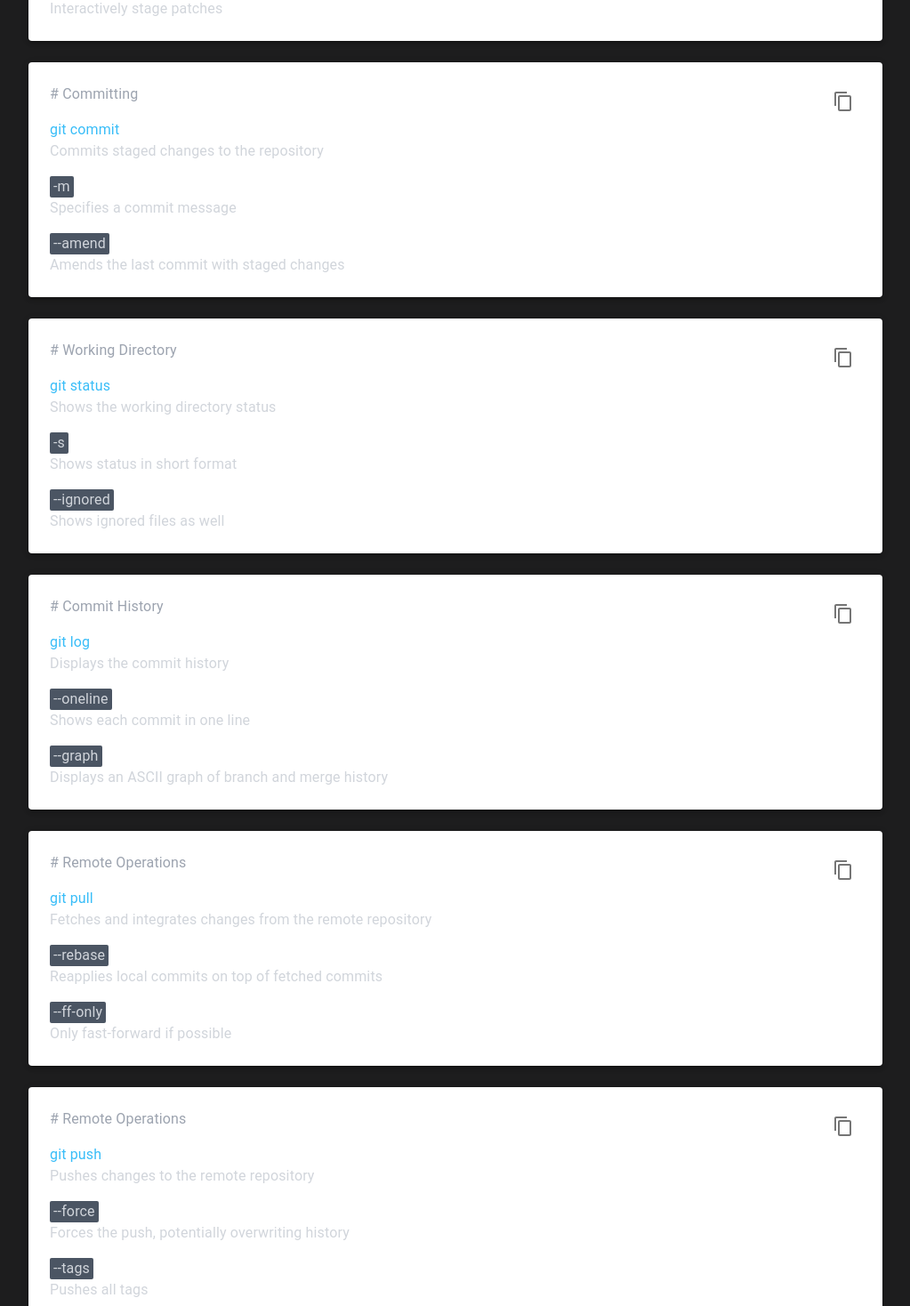
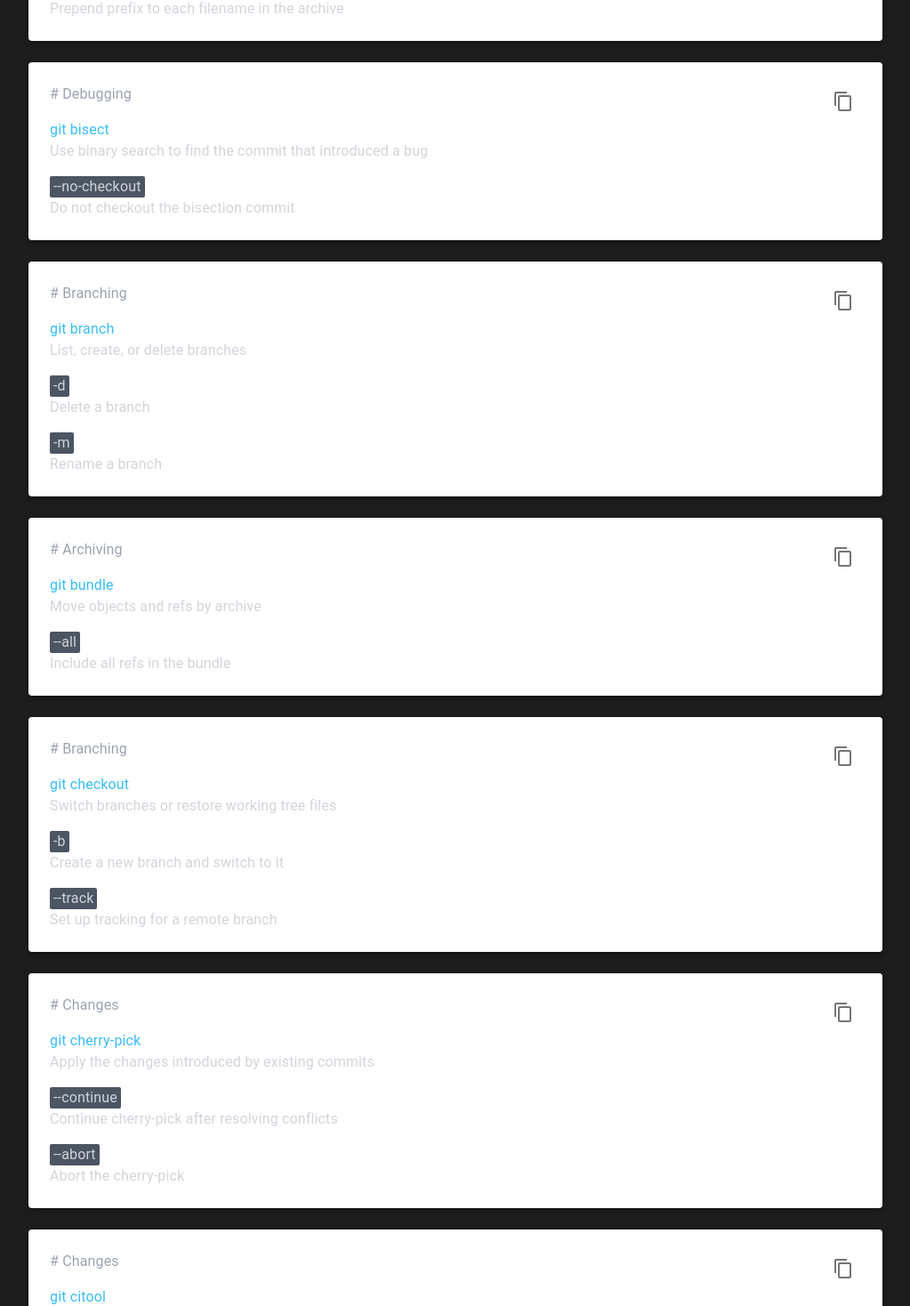
Before and after one commit to islamCodehood/get-git, a Next.js app: page / in a window 1280 px wide. Shown: the part 1005-2473 px from the top of the page at 89% size, without its empty margins (128-1151 px from the left). Built offline with nearby package versions, Linux system fonts and the light colour scheme.

Commit message:
update commands list

```diff
--- a/app/data/commands.ts
+++ b/app/data/commands.ts
@@ -1,16 +1,92 @@
 export const commands = [
   {
-    name: "git init",
-    use: "Initializes a new Git repository in the directory",
+    name: "git add",
+    use: "Add file contents to the index (staging area)",
     flags: [
-      { name: "--bare", use: "Creates a bare repository" },
-      { name: "--quiet", use: "Suppresses all output" }
+      { name: "--all", use: "Stage all changes including untracked files" },
+      { name: "--patch", use: "Interactively stage changes" }
     ],
-    tag: "Repository Setup"
+    tag: "Changes"
+  },
+  {
+    name: "git am",
+    use: "Apply patches from a mailbox",
+    flags: [
+      { name: "--3way", use: "Attempt a three-way merge if patch applies with conflicts" },
+      { name: "--skip", use: "Skip the current patch and continue" }
+    ],
+    tag: "Patching"
+  },
+  {
+    name: "git archive",
+    use: "Create an archive of files from a named tree",
+    flags: [
+      { name: "--format", use: "Specify the format (e.g., tar, zip)" },
+      { name: "--prefix", use: "Prepend prefix to each filename in the archive" }
+    ],
+    tag: "Archiving"
+  },
+  {
+    name: "git bisect",
+    use: "Use binary search to find the commit that introduced a bug",
+    flags: [
+      { name: "--no-checkout", use: "Do not checkout the bisection commit" }
+    ],
+    tag: "Debugging"
+  },
+  {
+    name: "git branch",
+    use: "List, create, or delete branches",
+    flags: [
+      { name: "-d", use: "Delete a branch" },
+      { name: "-m", use: "Rename a branch" }
+    ],
+    tag: "Branching"
+  },
+  {
+    name: "git bundle",
+    use: "Move objects and refs by archive",
+    flags: [
+      { name: "--all", use: "Include all refs in the bundle" }
+    ],
+    tag: "Archiving"
+  },
+  {
+    name: "git checkout",
+    use: "Switch branches or restore working tree files",
+    flags: [
+      { name: "-b", use: "Create a new branch and switch to it" },
+      { name: "--track", use: "Set up tracking for a remote branch" }
+    ],
+    tag: "Branching"
+  },
+  {
+    name: "git cherry-pick",
+    use: "Apply the changes introduced by existing commits",
+    flags: [
+      { name: "--continue", use: "Continue cherry-pick after resolving conflicts" },
+      { name: "--abort", use: "Abort the cherry-pick" }
+    ],
+    tag: "Changes"
+  },
+  {
+    name: "git citool",
+    use: "Graphical alternative to git commit",
+    flags: [],
+    tag: "Changes"
+  },
+  {
+    name: "git clean",
+    use: "Remove untracked files from the working tree",
+    flags: [
+      { name: "-f", use: "Force clean untracked files" },
+      { name: "-d", use: "Remove untracked directories" }
+    ],
+    tag: "Cleanup"
   },
   {
     name: "git clone",
-    use: "Clones an existing repository into a new directory",
+    use: "Clone a repository into a new directory",
     flags: [
       { name: "--branch", use: "Clone a specific branch" },
       { name: "--depth", use: "Create a shallow clone with a limited history" }
@@ -18,237 +94,214 @@ export const commands = [
     tag: "Repository Setup"
   },
   {
-    name: "git add",
-    use: "Adds changes to the staging area",
+    name: "git commit",
+    use: "Record changes to the repository",
     flags: [
-      { name: "--all", use: "Stages all changes, including deletions" },
-      { name: "-p", use: "Interactively stage patches" }
+      { name: "-m", use: "Specify the commit message inline" },
+      { name: "--amend", use: "Modify the most recent commit" }
     ],
-    tag: "Committing"
+    tag: "Changes"
   },
   {
-    name: "git commit",
-    use: "Commits staged changes to the repository",
+    name: "git describe",
+    use: "Give a human-readable name to a commit",
     flags: [
-      { name: "-m", use: "Specifies a commit message" },
-      { name: "--amend", use: "Amends the last commit with staged changes" }
+      { name: "--tags", use: "Match lightweight and annotated tags" }
     ],
-    tag: "Committing"
+    tag: "Information"
   },
   {
-    name: "git status",
-    use: "Shows the working directory status",
+    name: "git diff",
+    use: "Show changes between commits, branches, or the working directory",
     flags: [
-      { name: "-s", use: "Shows status in short format" },
-      { name: "--ignored", use: "Shows ignored files as well" }
+      { name: "--cached", use: "Show changes staged for the next commit" },
+      { name: "--name-only", use: "Show only names of changed files" }
     ],
-    tag: "Working Directory"
+    tag: "Changes"
+  },
+  {
+    name: "git fetch",
+    use: "Download objects and refs from another repository",
+    flags: [
+      { name: "--all", use: "Fetch all remotes" },
+      { name: "--prune", use: "Prune deleted branches on the remote" }
+    ],
+    tag: "Remote Operations"
+  },
+  {
+    name: "git format-patch",
+    use: "Prepare patches for e-mail submission",
+    flags: [
+      { name: "-n", use: "Number of commits to generate patches from" }
+    ],
+    tag: "Patching"
+  },
+  {
+    name: "git gc",
+    use: "Cleanup unnecessary files and optimize the local repository",
+    flags: [
+      { name: "--aggressive", use: "Perform an aggressive garbage collection" }
+    ],
+    tag: "Maintenance"
+  },
+  {
+    name: "git grep",
+    use: "Print lines matching a pattern",
+    flags: [
+      { name: "-i", use: "Case-insensitive search" },
+      { name: "-n", use: "Show line numbers" }
+    ],
+    tag: "Search"
+  },
+  {
+    name: "git init",
+    use: "Create an empty Git repository or reinitialize an existing one",
+    flags: [
+      { name: "--bare", use: "Create a bare repository" },
+      { name: "--quiet", use: "Suppress output" }
+    ],
+    tag: "Repository Setup"
   },
   {
     name: "git log",
-    use: "Displays the commit history",
+    use: "Show commit logs",
     flags: [
-      { name: "--oneline", use: "Shows each commit in one line" },
-      { name: "--graph", use: "Displays an ASCII graph of branch and merge history" }
+      { name: "--oneline", use: "Show condensed log with one line per commit" },
+      { name: "--graph", use: "Show a graph of the commit history" }
     ],
-    tag: "Commit History"
+    tag: "Information"
+  },
+  {
+    name: "git merge",
+    use: "Join two or more development histories together",
+    flags: [
+      { name: "--no-ff", use: "Create a merge commit even if fast-forward is possible" },
+      { name: "--squash", use: "Combine all changes into a single commit" }
+    ],
+    tag: "Branching"
+  },
+  {
+    name: "git mv",
+    use: "Move or rename a file, directory, or symlink",
+    flags: [],
+    tag: "Changes"
+  },
+  {
+    name: "git notes",
+    use: "Add or inspect object notes",
+    flags: [
+      { name: "add", use: "Add notes to an object" }
+    ],
+    tag: "Notes"
   },
   {
     name: "git pull",
-    use: "Fetches and integrates changes from the remote repository",
+    use: "Fetch from and integrate with another repository or a local branch",
     flags: [
-      { name: "--rebase", use: "Reapplies local commits on top of fetched commits" },
-      { name: "--ff-only", use: "Only fast-forward if possible" }
+      { name: "--rebase", use: "Reapply commits on top of fetched changes" }
     ],
     tag: "Remote Operations"
   },
   {
     name: "git push",
-    use: "Pushes changes to the remote repository",
+    use: "Update remote refs along with associated objects",
     flags: [
-      { name: "--force", use: "Forces the push, potentially overwriting history" },
-      { name: "--tags", use: "Pushes all tags" }
+      { name: "--force", use: "Force push" },
+      { name: "--tags", use: "Push all tags" }
     ],
     tag: "Remote Operations"
   },
   {
-    name: "git branch",
-    use: "Lists, creates, or deletes branches",
+    name: "git rebase",
+    use: "Reapply commits on top of another base tip",
     flags: [
-      { name: "-d", use: "Deletes a branch" },
-      { name: "-D", use: "Forcefully deletes a branch, even if it contains unmerged changes" }
+      { name: "--interactive", use: "Use interactive rebase" },
+      { name: "--abort", use: "Abort the rebase" }
     ],
     tag: "Branching"
   },
   {
-    name: "git checkout",
-    use: "Switches branches or restores files",
+    name: "git reset",
+    use: "Reset current HEAD to the specified state",
     flags: [
-      { name: "-b", use: "Creates a new branch and switches to it" },
-      { name: "--", use: "Disambiguates arguments when switching files or branches" }
+      { name: "--soft", use: "Reset HEAD only" },
+      { name: "--hard", use: "Reset index and working tree" }
+    ],
+    tag: "Changes"
+  },
+  {
+    name: "git restore",
+    use: "Restore working tree files",
+    flags: [
+      { name: "--staged", use: "Restore changes from index" }
+    ],
+    tag: "Changes"
+  },
+  {
+    name: "git revert",
+    use: "Revert some existing commits",
+    flags: [
+      { name: "--no-edit", use: "Don't edit the commit message" }
+    ],
+    tag: "Changes"
+  },
+  {
+    name: "git rm",
+    use: "Remove files from the working tree and from the index",
+    flags: [
+      { name: "--cached", use: "Remove file only from index" }
+    ],
+    tag: "Changes"
+  },
+  {
+    name: "git shortlog",
+    use: "Summarize git log output",
+    flags: [],
+    tag: "Information"
+  },
+  {
+    name: "git show",
+    use: "Show various types of objects",
+    flags: [],
+    tag: "Information"
+  },
+  {
+    name: "git stash",
+    use: "Stash the changes in a dirty working directory away",
+    flags: [
+      { name: "--include-untracked", use: "Also stash untracked files" }
+    ],
+    tag: "Changes"
+  },
+  {
+    name: "git status",
+    use: "Show the working tree status",
+    flags: [
+      { name: "-s", use: "Short status" }
+    ],
+    tag: "Information"
+  },
+  {
+    name: "git submodule",
+    use: "Initialize, update, or inspect submodules",
+    flags: [],
+    tag: "Submodules"
+  },
+  {
+    name: "git switch",
+    use: "Switch branches",
+    flags: [
+      { name: "-c", use: "Create a new branch" },
+      { name: "--detach", use: "Switch to a commit" }
     ],
     tag: "Branching"
   },
   {
-    name: "git merge",
-    use: "Merges changes from one branch into another",
+    name: "git tag",
+    use: "Create, list, delete, or verify a tag object signed with GPG",
     flags: [
-      { name: "--no-ff", use: "Creates a merge commit even if the merge could be fast-forwarded" },
-      { name: "--squash", use: "Squashes all commits into a single commit before merging" }
-    ],
-    tag: "Branching"
-  },
-  {
-    name: "git rebase",
-    use: "Reapplies commits on top of another base commit",
-    flags: [
-      { name: "-i", use: "Interactive rebase to edit, reorder, or squash commits" },
-      { name: "--abort", use: "Aborts the rebase process and returns to the pre-rebase state" }
-    ],
-    tag: "Branching"
-  },
-  {
-    name: "git fetch",
-    use: "Downloads objects and refs from another repository",
-    flags: [
-      { name: "--all", use: "Fetch all remotes" },
-      { name: "--tags", use: "Fetch all tags" }
-    ],
-    tag: "Remote Operations"
-  },
-  {
-    name: "git reset",
-    use: "Resets current HEAD to a specified state",
-    flags: [
-      { name: "--hard", use: "Resets index and working directory to match HEAD" },
-      { name: "--soft", use: "Resets only HEAD, leaving index and working directory unchanged" }
-    ],
-    tag: "Committing"
-  },
-  {
-    name: "git revert",
-    use: "Creates a new commit that undoes changes from a previous commit",
-    flags: [
-      { name: "--no-edit", use: "Uses the default commit message without prompting" }
-    ],
-    tag: "Committing"
-  },
-  {
-    name: "git stash",
-    use: "Temporarily stores changes that are not ready to be committed",
-    flags: [
-      { name: "--include-untracked", use: "Stash untracked files along with tracked ones" },
-      { name: "--keep-index", use: "Keep the index intact while stashing" }
-    ],
-    tag: "Working Directory"
-  },
-  {
-    name: "git diff",
-    use: "Shows differences between commits, branches, or the working directory",
-    flags: [
-      { name: "--cached", use: "Shows differences between the index and the last commit" },
-      { name: "--name-only", use: "Shows names of changed files without the actual changes" }
-    ],
-    tag: "Working Directory"
-  },
-  {
-    name: "git tag",
-    use: "Creates or lists tags",
-    flags: [
-      { name: "-a", use: "Creates an annotated tag" },
-      { name: "-d", use: "Deletes a tag" }
+      { name: "-a", use: "Create an annotated tag" }
     ],
     tag: "Tagging"
-  },
-  {
-    name: "git remote",
-    use: "Manages remote repository connections",
-    flags: [
-      { name: "-v", use: "Displays the URLs of the remote connections" },
-      { name: "add", use: "Adds a new remote" }
-    ],
-    tag: "Remote Operations"
-  },
-  {
-    name: "git bisect",
-    use: "Uses binary search to find the commit that introduced a bug",
-    flags: [],
-    tag: "Debugging"
-  },
-  {
-    name: "git cherry-pick",
-    use: "Applies changes from a specific commit",
-    flags: [
-      { name: "--no-commit", use: "Applies changes without creating a commit" }
-    ],
-    tag: "Committing"
-  },
-  {
-    name: "git submodule",
-    use: "Manages submodules inside a Git repository",
-    flags: [
-      { name: "add", use: "Adds a new submodule" },
-      { name: "init", use: "Initializes submodules" },
-      { name: "update", use: "Updates submodules" }
-    ],
-    tag: "Submodules"
-  },
-  {
-    name: "git config",
-    use: "Configures user-level settings such as name and email",
-    flags: [
-      { name: "--global", use: "Applies settings globally across all repositories" },
-      { name: "--local", use: "Applies settings only to the local repository" }
-    ],
-    tag: "Configuration"
-  },
-  {
-    name: "git reflog",
-    use: "Shows the reference log, including changes to HEAD",
-    flags: [],
-    tag: "Debugging"
-  },
-  {
-    name: "git fsck",
-    use: "Verifies the integrity of the Git object database",
-    flags: [],
-    tag: "Maintenance"
-  },
-  {
-    name: "git archive",
-    use: "Creates a tar or zip archive of the repository",
-    flags: [
-      { name: "--format", use: "Specifies the format of the archive (e.g., tar, zip)" }
-    ],
-    tag: "Archiving"
-  },
-  {
-    name: "git prune",
-    use: "Removes unreachable objects from the repository",
-    flags: [],
-    tag: "Maintenance"
-  },
-  {
-    name: "git gc",
-    use: "Cleans up unnecessary files and optimizes the repository",
-    flags: [],
-    tag: "Maintenance"
-  },
-  {
-    name: "git blame",
-    use: "Shows the commit and author responsible for each line in a file",
-    flags: [
-      { name: "-L", use: "Limits the range of lines to annotate" }
-    ],
-    tag: "Debugging"
-  },
-  {
-    name: "git shortlog",
-    use: "Summarizes commit history",
-    flags: [
-      { name: "-s", use: "Shows only the number of commits per author" },
-      { name: "-n", use: "Sorts by the number of commits per author" }
-    ],
-    tag: "Commit History"
   }
 ];
```
